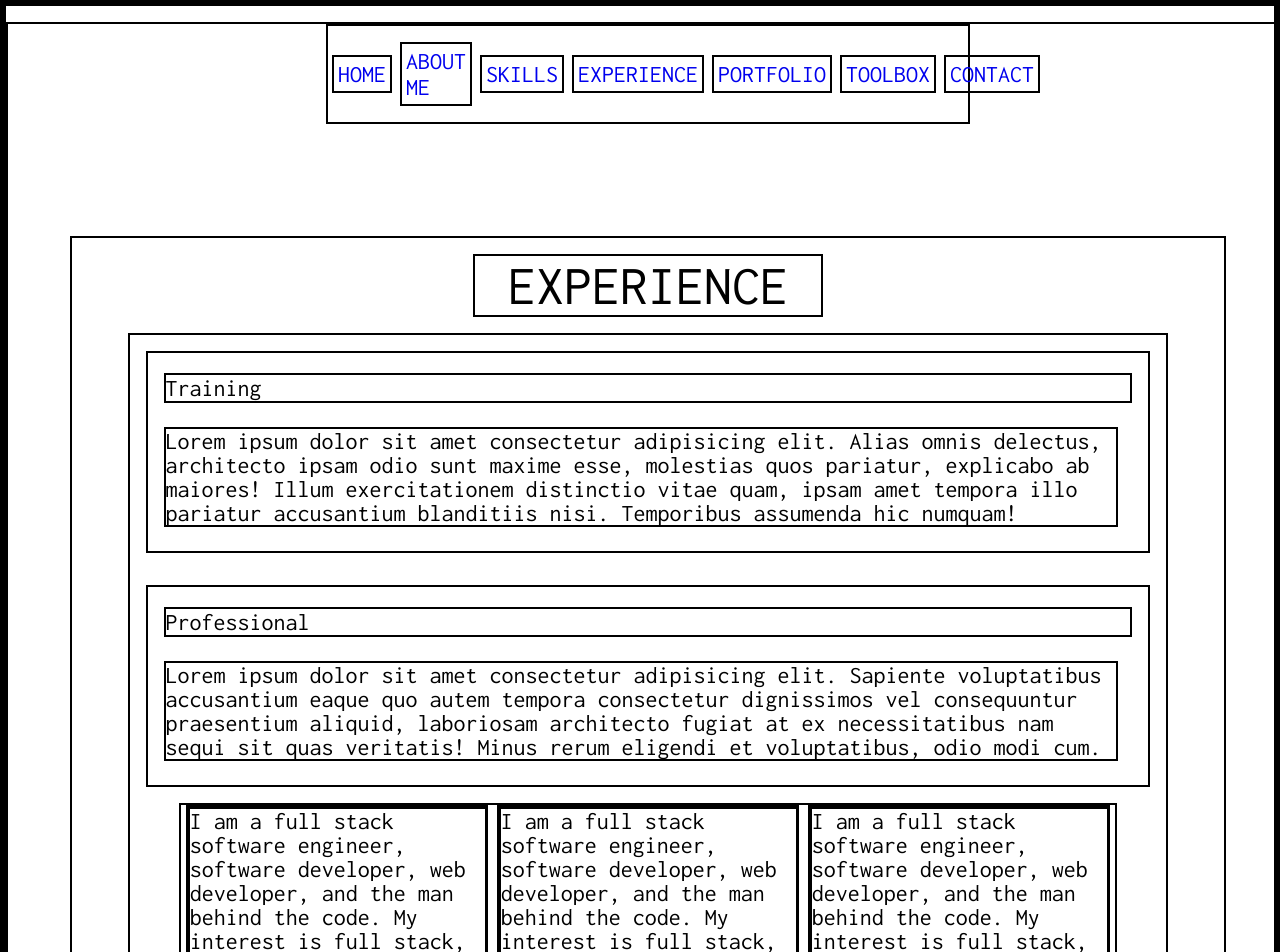
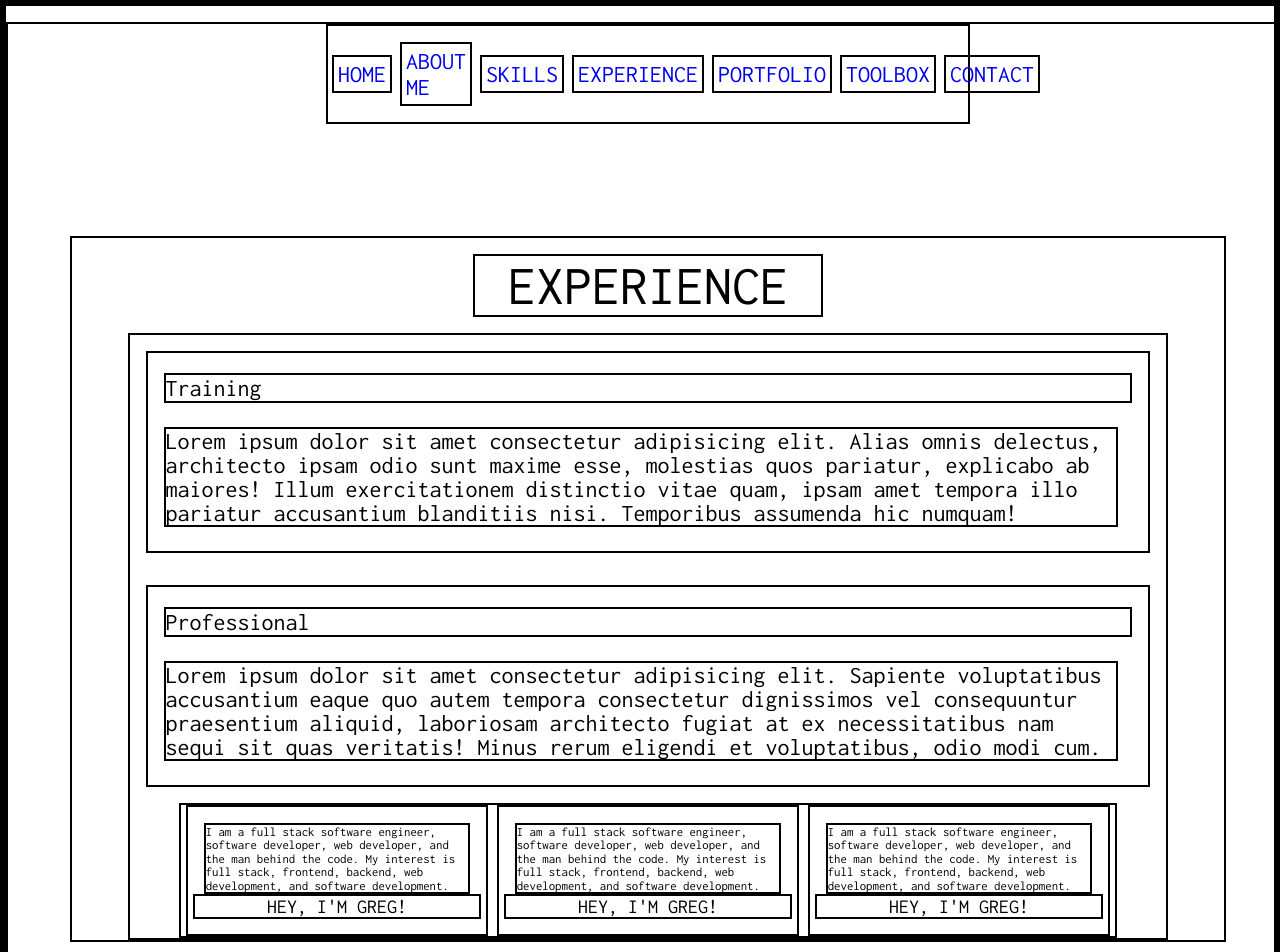
Before and after one commit to gregdusek/my-portfolio, a React (Create React App) app: page /Experience in a window 1280 px wide. Shown: the top 952 px of the page. Built offline with nearby package versions, Linux system fonts and the light colour scheme.

Commit message:
Tweaked styling

```diff
--- a/src/Components/About/styles.css
+++ b/src/Components/About/styles.css
@@ -1,86 +1,82 @@
 @import url('https://fonts.googleapis.com/css2?family=Inconsolata:wght@200;300;400;500;600;700;900&display=swap');
 
 .about-container {
-    display: column;
-    margin: 2rem auto;
+    display: flex;
+    flex-direction: column;
+    margin: 1rem auto;
     max-width: 90%;
     max-height: auto;
 }
 
-.page-title {
+.aboutColumn-container {
     display: flex;
-    justify-content: center;
-    width: 30%;
+    flex-direction: row;
+    justify-content: space-around;
+    align-items: center;
+    width: 90%;
+    height: auto;
     margin: 1rem auto;
-    padding: 1rem auto;
-    font-size: 3.5rem;
-    font-weight: 400;
 }
 
-.column-container {
-    display: flex;
-    justify-content: center;
-    width: 90%;
-    height: auto;
-    margin: 0 auto;
-    padding: 0 auto;
-}
-
-.column-1 {
+.about-1 {
     display: flex;
     flex-direction: column;
     justify-content: center;
-    width: 30%;
-    margin: 1rem auto;
+    width: 33%;
+    height: auto;
+    margin: 1rem 1rem 1rem 1rem;
 }
 
-.column-2 {
+.about-2 {
     display: flex;
     flex-direction: column;
     justify-content: center;
-    width: 30%;
-    margin: 1rem auto;
+    /* width: 33%; */
+    height: 50vh;
+    object-fit: cover;
+    border-radius: 10px;
+    margin: 1rem 1rem 1rem 1rem;
 }
 
-.about-image {
-    max-width: 99%;
-    max-height: 100%;
-    object-fit: cover;
-    margin: auto;
-    border-radius: 10px;
-}
-
-.column-3 {
+.about-3 {
     display: flex;
     flex-direction: column;
     justify-content: center;
-    width: 30%;
-    margin: 1rem auto;
+    width: 33%;
+    height: auto;
+    margin: 1rem 1rem 1rem 1rem;
 }
 
-.column-title {
+.aboutLeft-title {
     display: flex;
-    justify-content: left;
-    margin-bottom: 5%;
-    font-weight: 400;
+    justify-content: center;
+    width: auto;
+    margin: 1rem 1rem 1rem 1rem;
+    font-size: 1.05vw;
+    font-weight: 700;
+}
+
+.aboutRight-title {
+    display: flex;
+    justify-content: center;
+    width: auto;
+    margin: 1rem 1rem 1rem 1rem;
+    font-size: 1vw;
+    font-weight: 700;
 }
 
 .column-paragraph1 {
     display: column;
     justify-content: left;
-    width: 99%;
-    height: auto;
-    line-height: 1.50rem;
-    margin: 0 10% 10% 0;
-    font-size: 1.50rem;
+    line-height: 1.05vw;
+    margin: 1rem 1rem 1rem 1rem;
+    font-size: 1vw;
 }
 
 .column-paragraph2 {
     display: column;
     justify-content: left;
-    width: 99%;
-    height: auto;
-    line-height: 1.50rem;
-    margin: 0% 10% 2% 0;
-    font-size: 1.50rem;
+    line-height: 1.05vw;
+    margin: 1rem 1rem 1rem 1rem;
+    font-size: 1.05vw
 }
```
